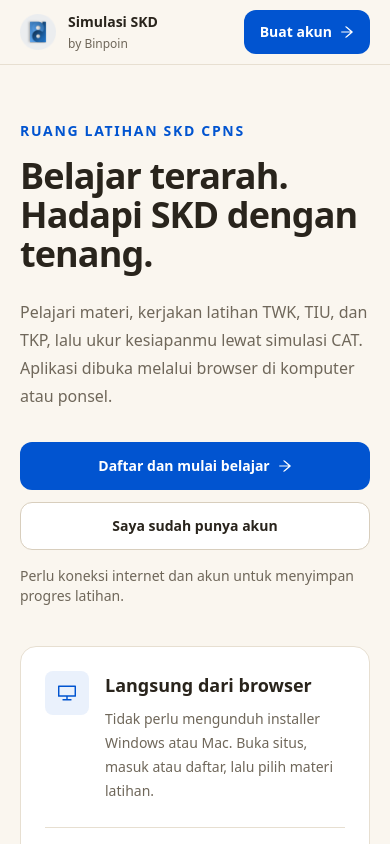
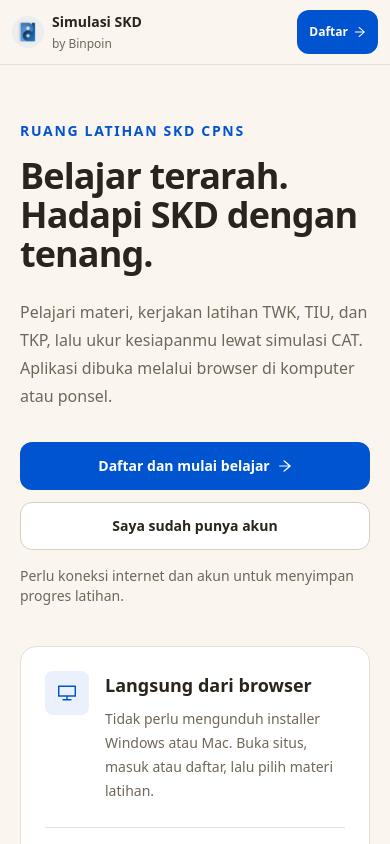
Before and after one commit to BintangDanuarta/simulasi-skd-binpoin, a Next.js app in the folder landing/: page / in a window 390 px wide. Shown: the top 844 px of the page. Built offline with nearby package versions, Linux system fonts and the light colour scheme.

Commit message:
Tighten landing navigation on mobile

```diff
--- a/landing/app/page.tsx
+++ b/landing/app/page.tsx
@@ -36,9 +36,9 @@ export default function Home() {
   return (
     <main className="min-h-screen bg-[#FAF6EF] text-[#29241C]">
       <header className="sticky top-0 z-20 border-b border-[#E7DFD1] bg-[#FAF6EF]">
-        <div className="mx-auto flex min-h-16 max-w-6xl items-center justify-between gap-4 px-5 sm:px-8">
-          <a href="#top" className="flex items-center gap-3" aria-label="Simulasi SKD by Binpoin, beranda">
-            <Image src="/binpoin-logo.png" alt="" width={36} height={36} className="h-9 w-9 object-contain" unoptimized />
+        <div className="mx-auto flex min-h-16 max-w-6xl items-center justify-between gap-2 px-3 sm:gap-4 sm:px-8">
+          <a href="#top" className="flex shrink-0 items-center gap-2 sm:gap-3" aria-label="Simulasi SKD by Binpoin, beranda">
+            <Image src="/binpoin-logo.png" alt="" width={36} height={36} className="h-8 w-8 object-contain sm:h-9 sm:w-9" unoptimized />
             <span className="leading-tight">
               <strong className="block text-sm">Simulasi SKD</strong>
               <span className="text-xs text-[#6F675A]">by Binpoin</span>
@@ -50,8 +50,8 @@ export default function Home() {
           </nav>
           <div className="flex items-center gap-3">
             <a className="hidden min-h-11 items-center px-2 text-sm font-semibold text-[#0154d0] hover:underline sm:inline-flex" href={APP_URL}>Masuk</a>
-            <a className="inline-flex min-h-11 items-center justify-center gap-2 rounded-xl bg-[#0154d0] px-4 text-sm font-semibold text-white hover:bg-[#013b94]" href={REGISTER_URL}>
-              Buat akun <ArrowRightOutlined aria-hidden="true" />
+            <a className="inline-flex min-h-11 shrink-0 items-center justify-center gap-1.5 rounded-xl bg-[#0154d0] px-3 text-xs font-semibold text-white hover:bg-[#013b94] sm:gap-2 sm:px-4 sm:text-sm" href={REGISTER_URL}>
+              <span className="sm:hidden">Daftar</span><span className="hidden sm:inline">Buat akun</span><ArrowRightOutlined aria-hidden="true" />
             </a>
           </div>
         </div>
```
